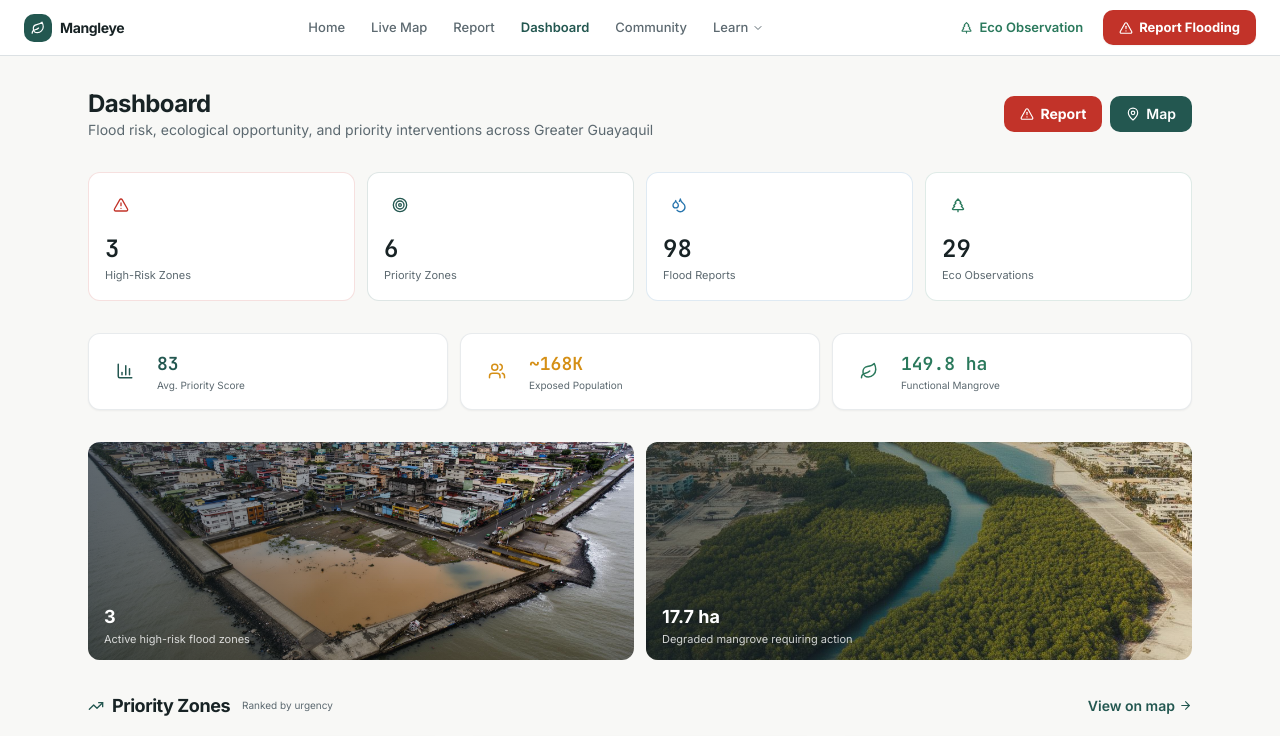
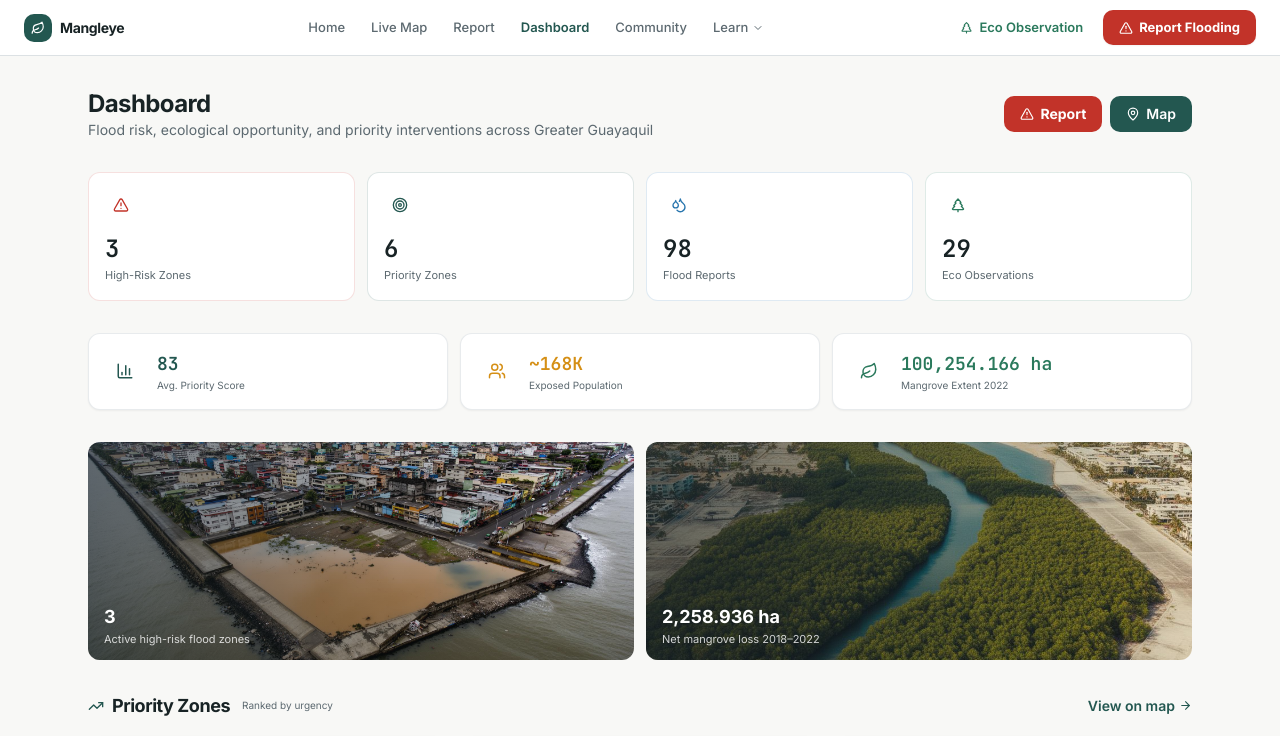
Before and after one commit to Fabianrodas/mangleye, a React (Vite) app: page /dashboard in a window 1280 px wide. Shown: the top 736 px of the page. Built offline with nearby package versions, Linux system fonts and the light colour scheme; the HTML template or start-up script is replaced by a standard one.

Commit message:
Integrate real GeoJSON data
Co-authored-by: danieee5 <137199641+danieee5@users.noreply.github.com>

```diff
--- a/src/pages/Dashboard.tsx
+++ b/src/pages/Dashboard.tsx
@@ -8,6 +8,7 @@ import ZoneBadge from "@/components/ZoneBadge";
 import DataSourceNote from "@/components/DataSourceNote";
 import { Skeleton } from "@/components/ui/skeleton";
 import { getDashboardMetrics, getZones } from "@/api/mock-api";
+import realSummary from "@/data/real-data-summary.json";
 import floodImg from "@/assets/flooding-street.jpg";
 import mangroveImg from "@/assets/mangrove-estuary.jpg";
 
@@ -138,8 +139,8 @@ export default function Dashboard() {
               <Leaf size={18} className="text-geo-green" />
             </div>
             <div>
-              <div className="text-lg font-bold font-mono text-geo-green">{metrics.mangrove_summary.total_functional_ha.toFixed(1)} ha</div>
-              <div className="text-[10px] text-muted-foreground">Functional Mangrove</div>
+              <div className="text-lg font-bold font-mono text-geo-green">{realSummary.mangrove_area_ha["2022"].toLocaleString()} ha</div>
+              <div className="text-[10px] text-muted-foreground">Mangrove Extent 2022</div>
             </div>
           </div>
         </div>
@@ -158,8 +159,8 @@ export default function Dashboard() {
             <img src={mangroveImg} alt="Mangrove restoration opportunity" className="w-full h-full object-cover" />
             <div className="absolute inset-0 bg-gradient-to-r from-foreground/60 to-transparent" />
             <div className="absolute bottom-3 left-4 text-white">
-              <div className="text-lg font-bold">{metrics.mangrove_summary.total_degraded_ha.toFixed(1)} ha</div>
-              <div className="text-[11px] opacity-80">Degraded mangrove requiring action</div>
+              <div className="text-lg font-bold">{Math.abs(realSummary.net_change_ha["2018_to_2022"]).toLocaleString()} ha</div>
+              <div className="text-[11px] opacity-80">Net mangrove loss 2018–2022</div>
             </div>
           </div>
         </div>
```
